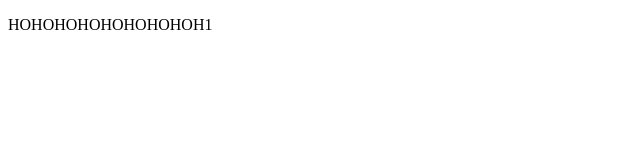
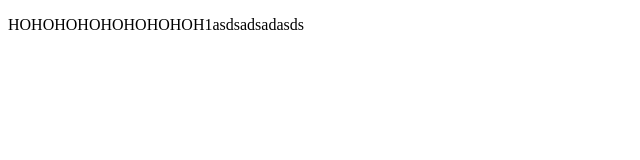
Before and after one commit to Relizer32/test, a plain HTML site: page index.html in a window 1280 px wide. Shown: the whole page, without its empty margins (0-640 px from the left). Drawn offline with Linux system fonts and the light colour scheme.

Commit message:
Update index.html

```diff
--- a/index.html
+++ b/index.html
@@ -5,7 +5,7 @@
 </head>
 <body>
 
-<p> HOHOHOHOHOHOHOHOH1 </p>
+<p> HOHOHOHOHOHOHOHOH1asdsadsadasds </p>
 
 </body>
 </html>
```
